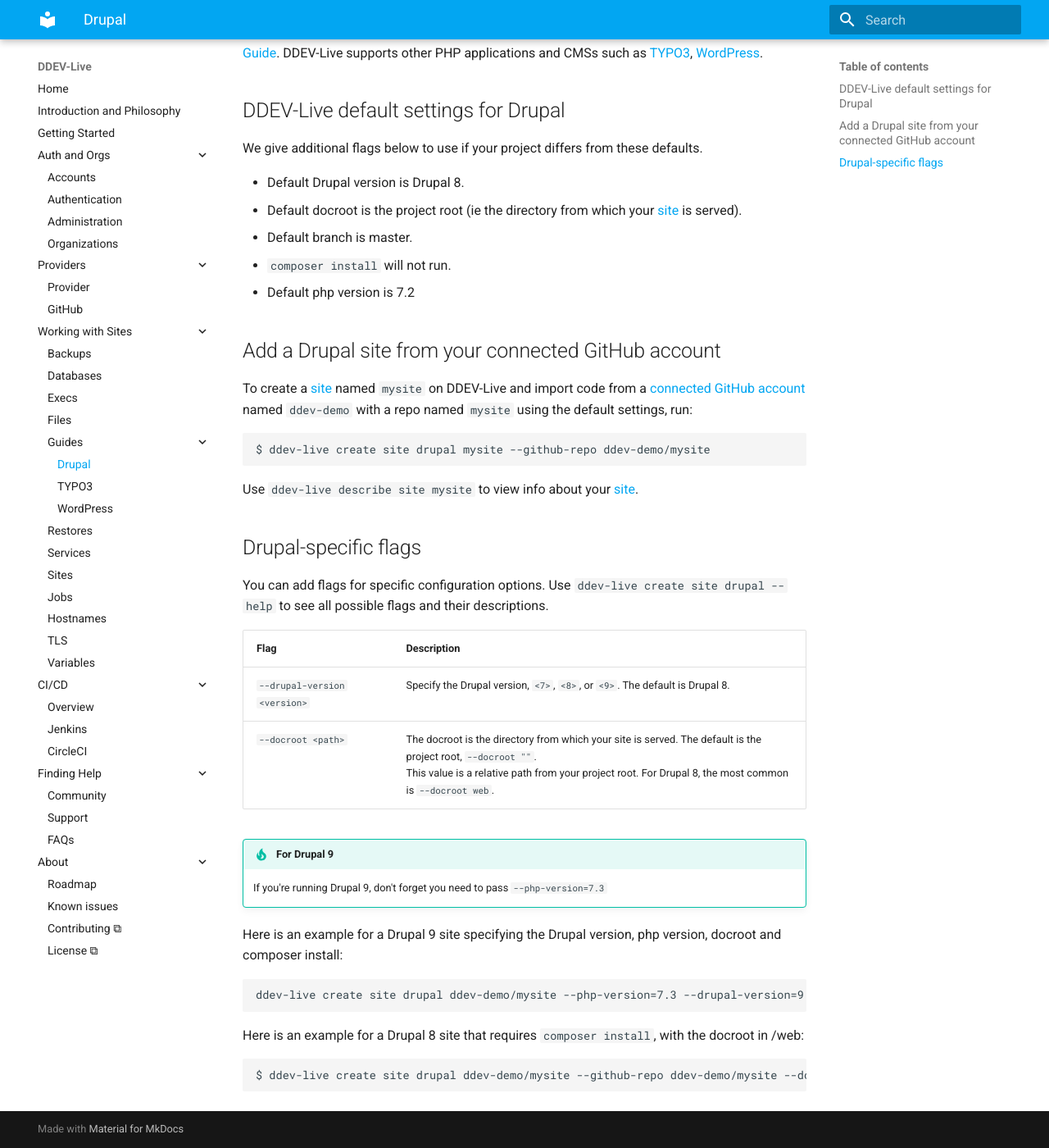
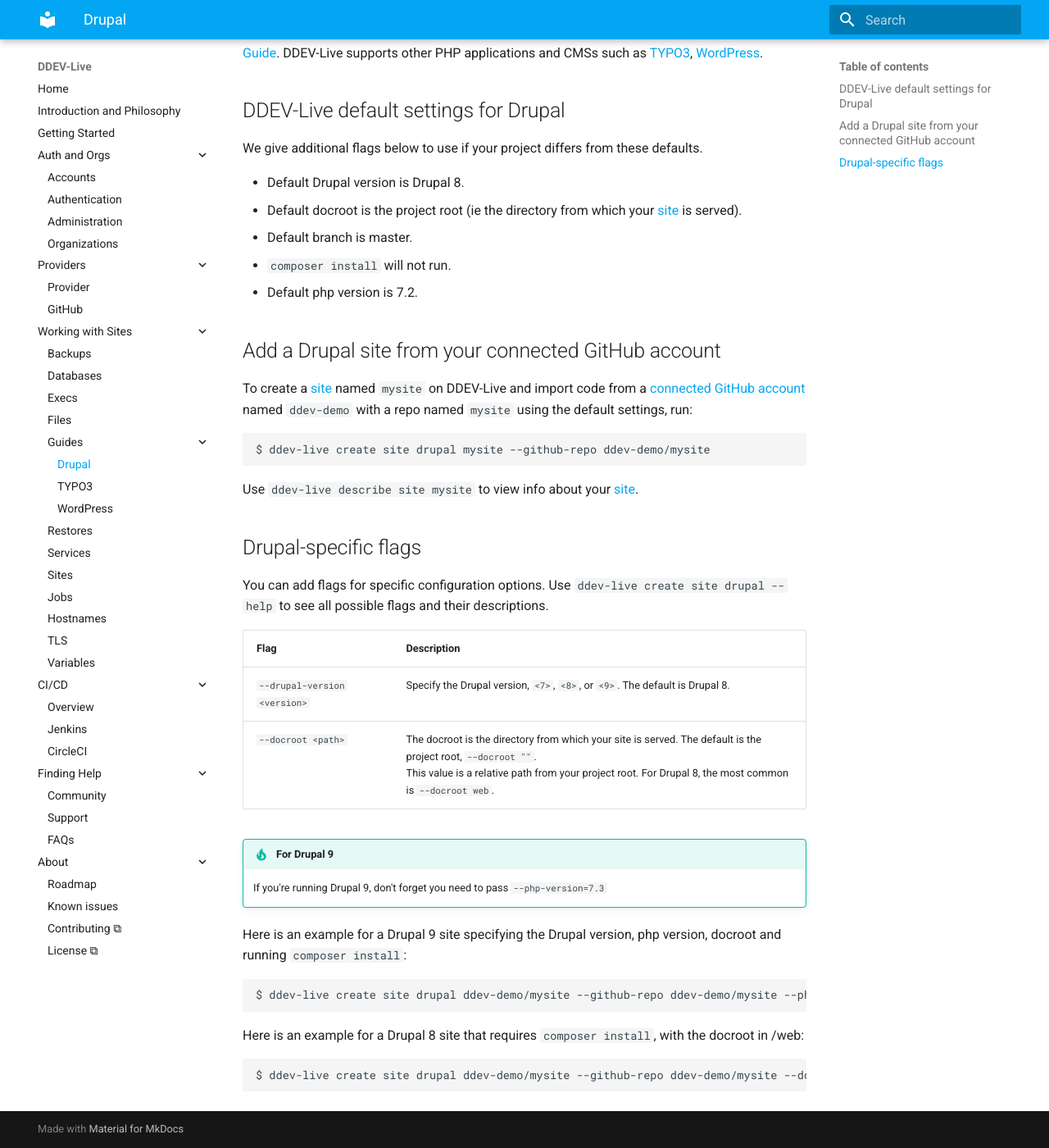
Before and after one commit to fru-io/docs-live, an MkDocs documentation site: the page built from docs/drupal-guide.md, in a window 1280 px wide and 1400 px high, scrolled down 179 px. Shown: the whole window at 82% size. Built offline with MkDocs 1.6.1 and Material for MkDocs 9.7.7, drawn with Linux system fonts in a browser that asks for light colours.

Commit message:
Cleaning up some details (#100)

````diff
--- a/docs/drupal-guide.md
+++ b/docs/drupal-guide.md
@@ -9,7 +9,7 @@ We give additional flags below to use if your project differs from these default
 - Default docroot is the project root (ie the directory from which your [site](sites.md) is served).
 - Default branch is master.
 - `composer install` will not run.
-- Default php version is 7.2
+- Default php version is 7.2.
 
 ## Add a Drupal site from your connected GitHub account
 To create a [site](https://docs.ddev.com/sites/) named `mysite` on DDEV-Live and import code from a [connected GitHub account](https://docs.ddev.com/github/) named `ddev-demo` with a repo named `mysite` using the default settings, run:
@@ -30,9 +30,9 @@ You can add flags for specific configuration options. Use `ddev-live create site
 !!! tip "For Drupal 9"
     If you're running Drupal 9, don't forget you need to pass `--php-version=7.3`
 
-Here is an example for a Drupal 9 site specifying the Drupal version, php version, docroot and composer install:
+Here is an example for a Drupal 9 site specifying the Drupal version, php version, docroot and running `composer install`:
 ```
-ddev-live create site drupal ddev-demo/mysite --php-version=7.3 --drupal-version=9 --docrooot webt --run-composer-install
+$ ddev-live create site drupal ddev-demo/mysite --github-repo ddev-demo/mysite --php-version=7.3 --drupal-version=9 --docroot web --run-composer-install
 ```
 
 Here is an example for a Drupal 8 site that requires `composer install`, with the docroot in /web:
````
